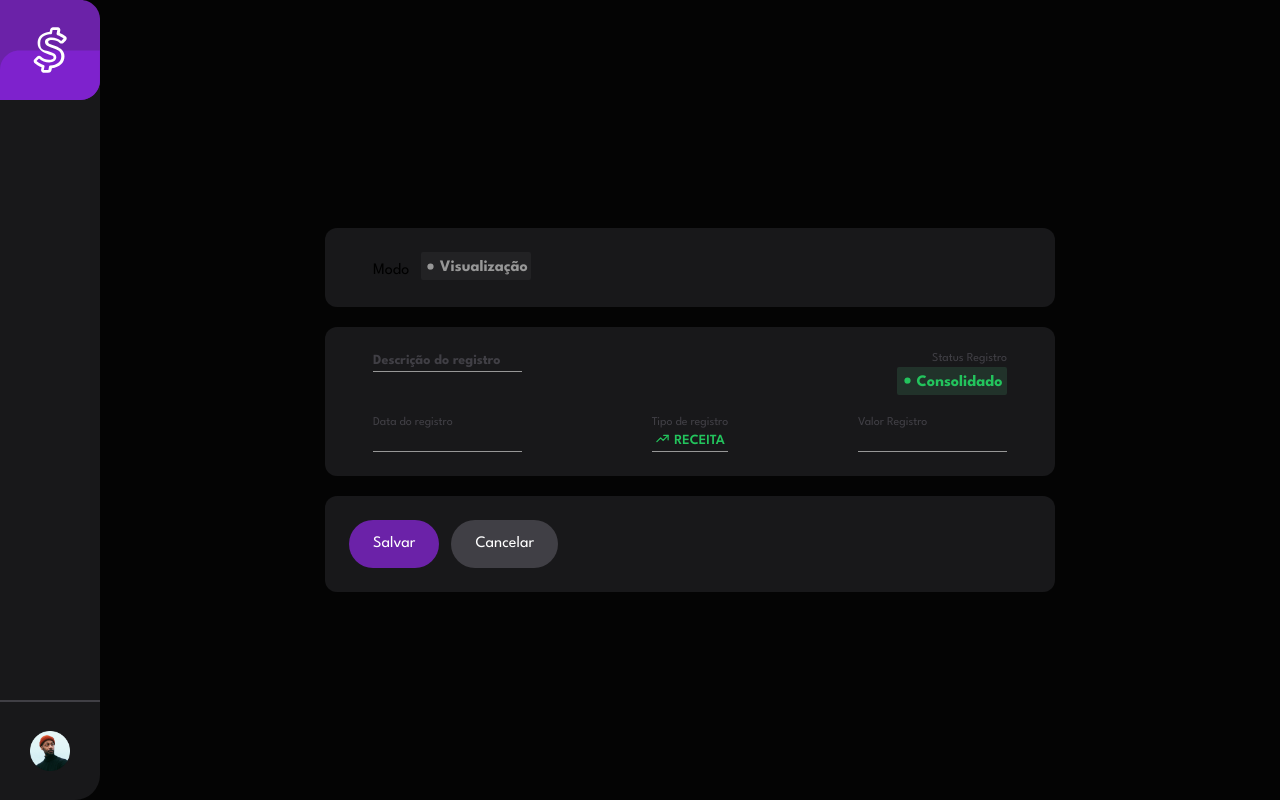
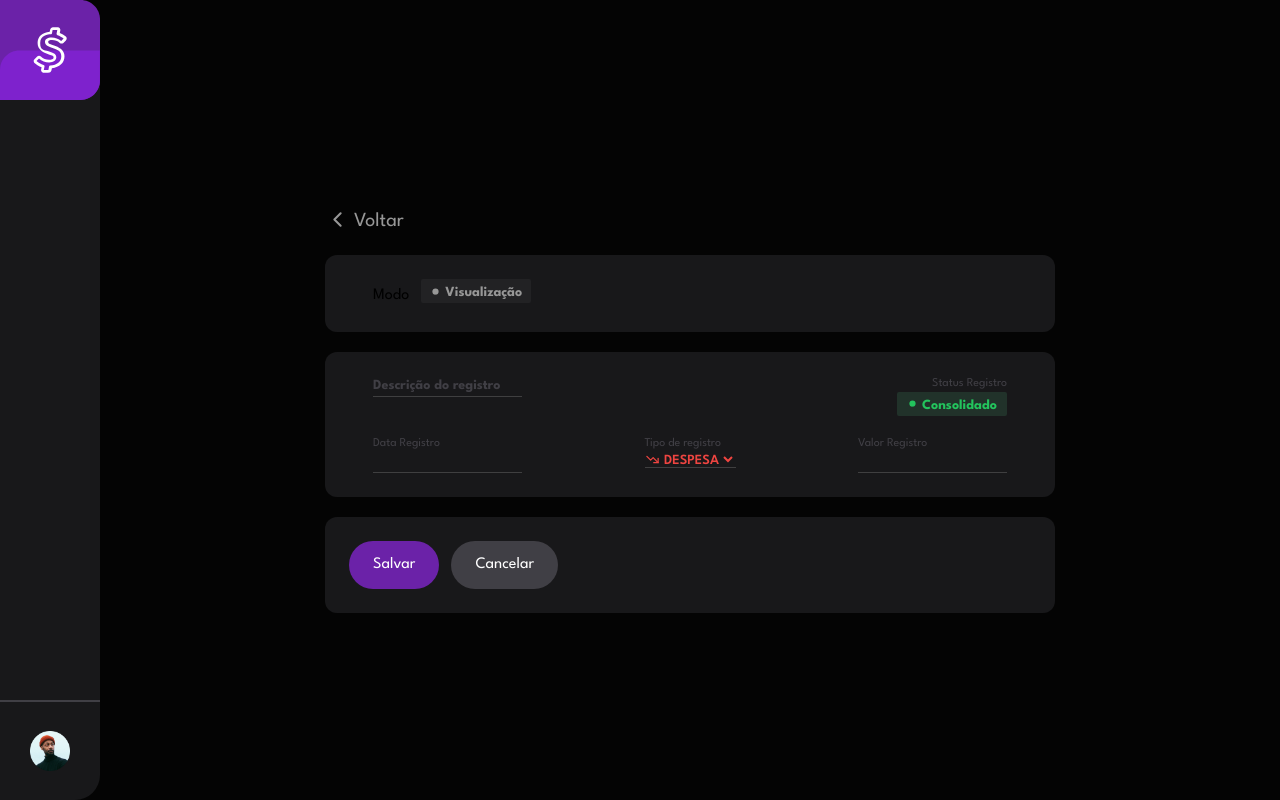
Before and after one commit to aursouza/Aplicacao-Financeira, a Next.js app in the folder app-fin-frontend/: page / in a window 1280 px wide. Built offline with nearby package versions, Linux system fonts and the light colour scheme.

Commit message:
Ajusted EntryViewMode

```diff
--- a/app-fin-frontend/src/components/EntryItem.tsx
+++ b/app-fin-frontend/src/components/EntryItem.tsx
@@ -10,7 +10,7 @@ interface EntryItemProps {
   descriptionEntry: string;
   typeEntry: string;
   valueEntry: number;
-  statusEntry: string;
+  statusEntry: string[];
 }
 
 export default function EntryItem(props: EntryItemProps) {
--- a/app-fin-frontend/src/components/EntryViewMode.tsx
+++ b/app-fin-frontend/src/components/EntryViewMode.tsx
@@ -1,11 +1,27 @@
-import { IconTrendingDown, IconTrendingUp } from "@tabler/icons-react";
+import { IconChevronLeft } from "@tabler/icons-react";
 import StatusItem from "./StatusItem";
+import Link from "next/link";
+import SelectEntryRegistry from "./SelectEntryRegistry";
+import InputRegistry from "./InputRegistry";
 
-export default function EntryViewMode() {
+const mode: string[] = ["Visualização", "Edição"];
+
+const status: string[] = ["Consolidado", "Pendente", "Cancelado"];
+
+const type: string[] = ["despesa", "receita"];
+
+interface EntryViewModeProps {}
+
+export default function EntryViewMode(props: EntryViewModeProps) {
   return (
-    <div className="flex flex-col gap-5">
+    <div className="flex flex-col gap-5 items-start">
+      <Link href={""} className="flex text-lightGray text-xl">
+        <IconChevronLeft size={25} className="mr-1 " />
+        <span>Voltar</span>
+      </Link>
+
       <div className="flex justify-start items-baseline w-[730px] p-6 md:p-4 px-12 bg-lightBlack gap-3 rounded-xl md:w-full md:justify-between">
-        Modo <StatusItem status="Visualização" />
+        Modo <StatusItem status={mode} />
       </div>
 
       <div className="flex justify-start items-baseline flex-wrap w-[730px] p-6 md:p-4 px-12 bg-lightBlack gap-5 rounded-xl md:w-full">
@@ -13,45 +29,26 @@ export default function EntryViewMode() {
           <div className="flex items-start">
             <input
               placeholder="Descrição do registro"
-              className="appearance-none bg-transparent border-b border-lightGray
+              className="appearance-none bg-transparent border-b border-lightGray border-opacity-30
                text-white text-sm font-semibold
                placeholder:text-gray placeholder:font-bold md:w-full"
             ></input>
           </div>
           <div className="flex flex-col items-end md:flex-row md:justify-start md:items-center">
             <span className="text-gray text-xs md:mr-2">Status Registro</span>
-            <StatusItem status="Consolidado" />
+            <StatusItem status={status} />
           </div>
         </div>
 
         <div className="flex w-full justify-between md:flex-col gap-5">
           <div className="flex flex-col">
-            <span className="text-gray text-xs">Data do registro</span>
-            <input
-              className="appearance-none bg-transparent border-b border-lightGray
-               text-white text-sm font-semibold"
-            ></input>
+            <InputRegistry label="Data Registro" />
           </div>
           <div className="flex flex-col">
             <span className="text-gray text-xs">Tipo de registro</span>
-            <div className="flex justify-center border-b border-lightGray ">
-              <IconTrendingUp
-                className="text-green mr-1"
-                stroke={2}
-                size={15}
-              />
-              <select className="bg-transparent appearance-none font-semibold text-sm text-center uppercase text-green">
-                <option value="">Receita</option>
-              </select>
-            </div>
+            <SelectEntryRegistry input={type} />
           </div>
-          <div className="flex flex-col">
-            <span className="text-gray text-xs">Valor Registro</span>
-            <input
-              className="appearance-none bg-transparent border-b border-lightGray
-               text-white text-sm font-semibold"
-            ></input>
-          </div>
+          <InputRegistry label="Valor Registro" />
         </div>
       </div>
 
--- /dev/null
+++ b/app-fin-frontend/src/components/InputRegistry.tsx
@@ -0,0 +1,17 @@
+interface InputRegistryProps {
+  label: string;
+}
+
+export default function InputRegistry(props: InputRegistryProps) {
+  const { label } = props;
+
+  return (
+    <div className="flex flex-col">
+      <span className="text-gray text-xs">{label}</span>
+      <input
+        className="appearance-none bg-transparent border-b border-lightGray border-opacity-30
+               text-white text-sm font-semibold"
+      ></input>
+    </div>
+  );
+}
--- /dev/null
+++ b/app-fin-frontend/src/components/SelectEntryRegistry.tsx
@@ -0,0 +1,42 @@
+"use client";
+
+import { IconTrendingDown, IconTrendingUp } from "@tabler/icons-react";
+import { useState } from "react";
+
+interface SelectEntryRegistryProps {
+  input: string[];
+}
+
+export default function SelectEntryRegistry(props: SelectEntryRegistryProps) {
+  const { input } = props;
+
+  const [stateOption, setStateOption] = useState("despesa");
+
+  return (
+    <div
+      className={`flex justify-center border-b border-lightGray border-opacity-30 text-${
+        stateOption === "despesa" ? "red" : "green"
+      }`}
+    >
+      <span>
+        {stateOption === "despesa" ? (
+          <IconTrendingDown size={15} />
+        ) : (
+          <IconTrendingUp size={15} />
+        )}
+      </span>
+      <select
+        className="bg-transparent font-semibold text-sm text-center uppercase"
+        onChange={(e) => setStateOption(e.target.value)}
+      >
+        {input.map((item) => {
+          return (
+            <option key="" value={item}>
+              {item}
+            </option>
+          );
+        })}
+      </select>
+    </div>
+  );
+}
--- a/app-fin-frontend/src/components/StatusItem.tsx
+++ b/app-fin-frontend/src/components/StatusItem.tsx
@@ -1,20 +1,35 @@
+"use client";
+
 import { IconPointFilled } from "@tabler/icons-react";
-
-const status: string[] = ["Consolidado", "Pendente", "Cancelado"];
+import { useState } from "react";
 
 interface StatusProps {
-  status: string;
+  status: string[];
 }
 
 export default function StatusItem(props: StatusProps) {
   const { status } = props;
 
+  const [stateOptionStatus, setStateOptionStatus] = useState(status[0]);
+
   return (
     <div
-      className={`bg-${status} text-${status} rounded-sm flex justify-center items-center w-[110px]`}
+      className={`bg-${stateOptionStatus} text-${stateOptionStatus} rounded-sm flex justify-center items-center w-[110px]`}
     >
-      <IconPointFilled size={15} className={`text-${status}`} />
-      <span className="px-0.5 pt-1 font-bold">{status}</span>
+      <IconPointFilled size={15} className={`text-${stateOptionStatus}`} />
+
+      <select
+        className="px-0.5 pt-1 font-bold bg-transparent text-sm text-center appearance-none"
+        onChange={(e) => setStateOptionStatus(e.target.value)}
+      >
+        {status.map((item) => {
+          return (
+            <option key="" value={item}>
+              {item}
+            </option>
+          );
+        })}
+      </select>
     </div>
   );
 }
```
Also changed, not shown: app-fin-frontend/src/utils/mockData.ts (+12 -4 lines).
